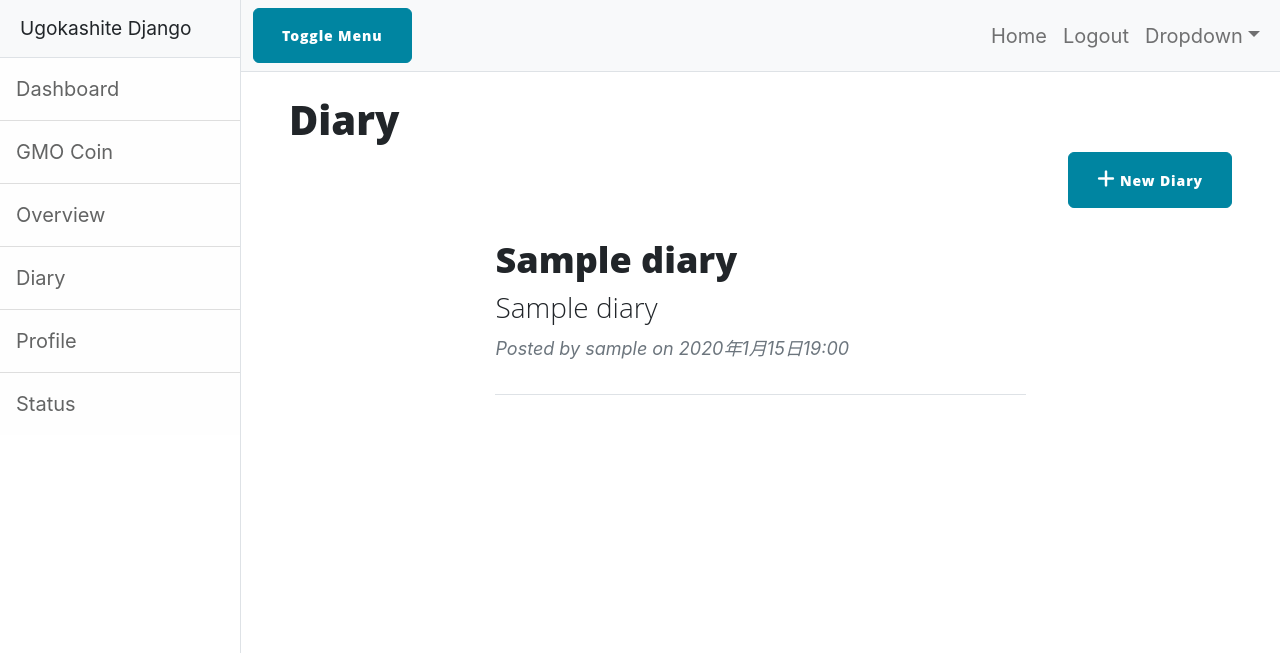
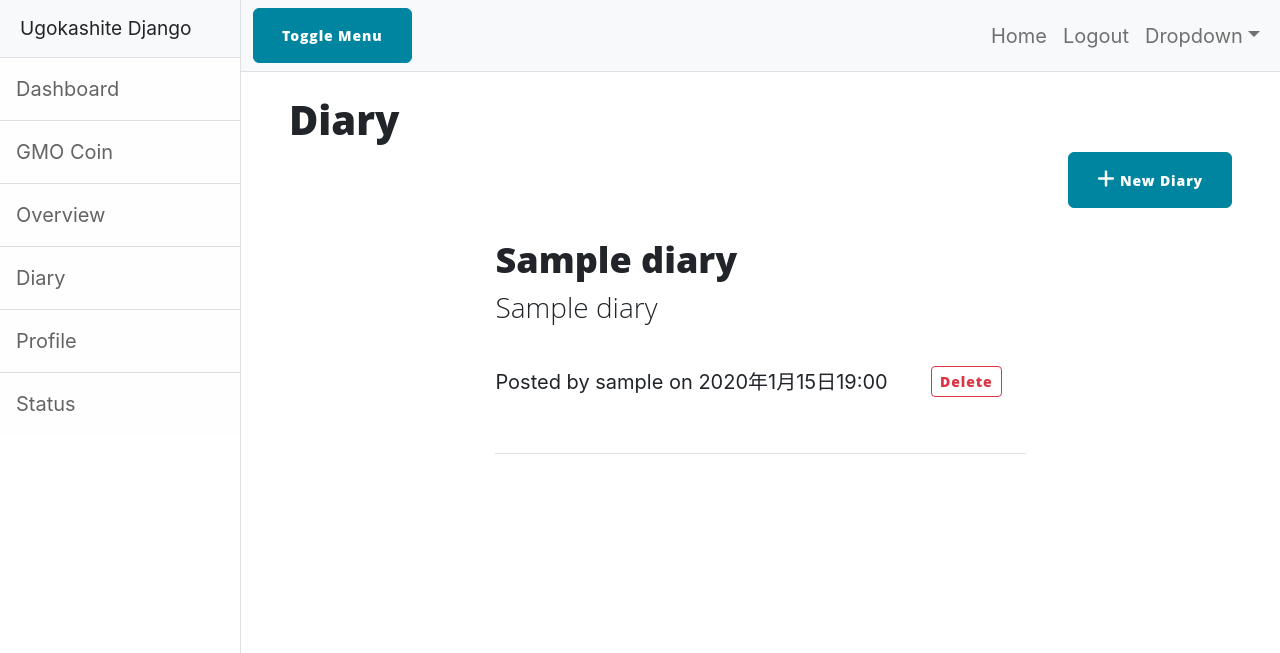
Before and after one commit to tker-78/Portfolio_v1, a Django app: page /diary in a window 1280 px wide. Shown: the top 653 px of the page. Run offline with Django 5.2, Linux system fonts and the light colour scheme; a user stored in the database is signed in; tables that the repository leaves empty hold one stand-in row (values such as "Sample post"); some libraries are stand-ins or nearby versions.

Commit message:
adding delete function

```diff
--- a/diary/templates/base.html
+++ b/diary/templates/base.html
@@ -76,7 +76,7 @@
                 <!-- Page content-->
 
             {% if messages %}
-            <div class="container mt-4 col-md-10">
+            <div class="container mt-4 col-md-8">
                 <div class="row">
                     <ul class="messages" style="list-style: none;">
                         {% for message in messages %}
@@ -100,6 +100,7 @@
 
 
 
+            </div>
         </div>
 
 
--- a/diary/templates/diary.html
+++ b/diary/templates/diary.html
@@ -6,6 +6,7 @@
 {% endblock %}
 
 {% block content %}
+
 
     <div class="container px-4 px-lg-5">
         <h1 class="mt-4">Diary</h1>
@@ -20,9 +21,11 @@
                         <h2 class="post-title">{{ diary.title }}</h2>
                         <h3 class="post-subtitle">{{ diary.subtitle}}</h3>
                     </a>
-                    <p class="post-meta">
-                        Posted by {{ diary.user.username }} on {{ diary.created_at }}
-                    </p>
+
+                    <div class="d-flex align-items-center">
+                        <p class="post-meta"> Posted by {{ diary.user.username }} on {{ diary.created_at }} </p>
+                        <a class="ms-auto mx-4 btn btn-sm btn-outline-danger" href="{% url 'diary:diary_delete' diary.pk %}">Delete</a>
+                    </div>
                 </div>
                 <!-- Divider -->
                     <hr class="my-4">
@@ -31,4 +34,6 @@
         </div>
     </div>
 
+
+
 {% endblock %}
--- a/diary/urls.py
+++ b/diary/urls.py
@@ -11,6 +11,7 @@
     path('diary', views.DiaryView.as_view(), name='diary'),
     path('diary-detail/<int:pk>/', views.DiaryDetailView.as_view(), name='diary_detail'),
     path('diary-create/', views.DiaryCreateView.as_view(), name='diary_create'),
+    path('diary-delete/<int:pk>/', views.DiaryDeleteView.as_view(), name='diary_delete'),
 
     path('profile', views.ProfileView.as_view(), name='profile'),
     path('status', views.StatusView.as_view(), name='status'),
--- a/diary/views.py
+++ b/diary/views.py
@@ -3,6 +3,7 @@
 from django.contrib.auth.mixins import LoginRequiredMixin
 from django.contrib import messages
 from django.urls import reverse_lazy
+from django.http import JsonResponse
 from .models import Diary
 from .forms import DiaryCreateForm
 
@@ -50,6 +51,21 @@
         messages.error(self.request, '日記を作成できませんでした。')
         return super().form_invalid(form)
 
+class DiaryDeleteView(LoginRequiredMixin, generic.DeleteView):
+    model = Diary
+    template_name = 'diary_delete.html'
+    success_url = reverse_lazy('diary:diary')
+
+    def delete(self, request, *args, **kwargs):
+        self.object = self.get_object()
+        return super().delete(request, *args, **kwargs)
+
+    def form_valid(self, form):
+        messages.warning(self.request, '日記を削除しました。')
+        return super().form_valid(form)
+
+
+
 
 class ProfileView(LoginRequiredMixin, generic.TemplateView):
     template_name = 'profile.html'
```
Also changed, not shown: diary/templates/diary_delete.html (added, +17 -0 lines), 1 other file.
